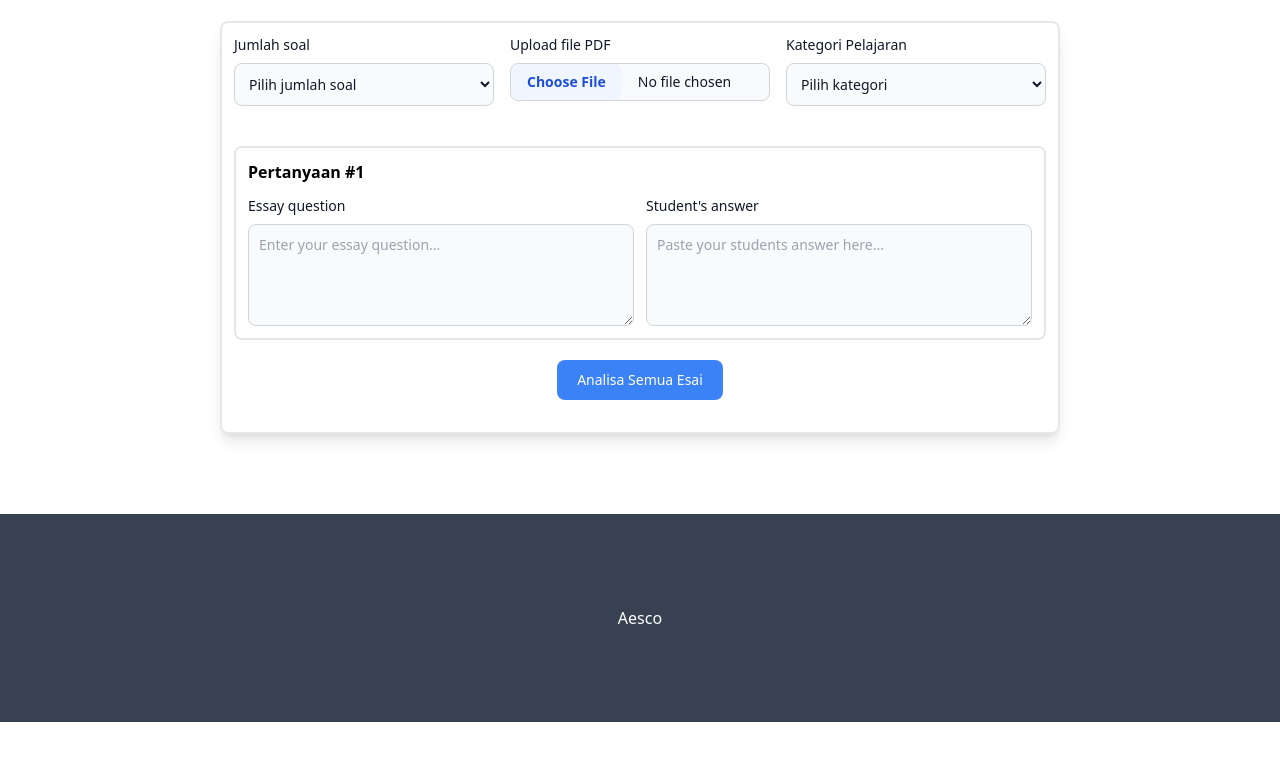
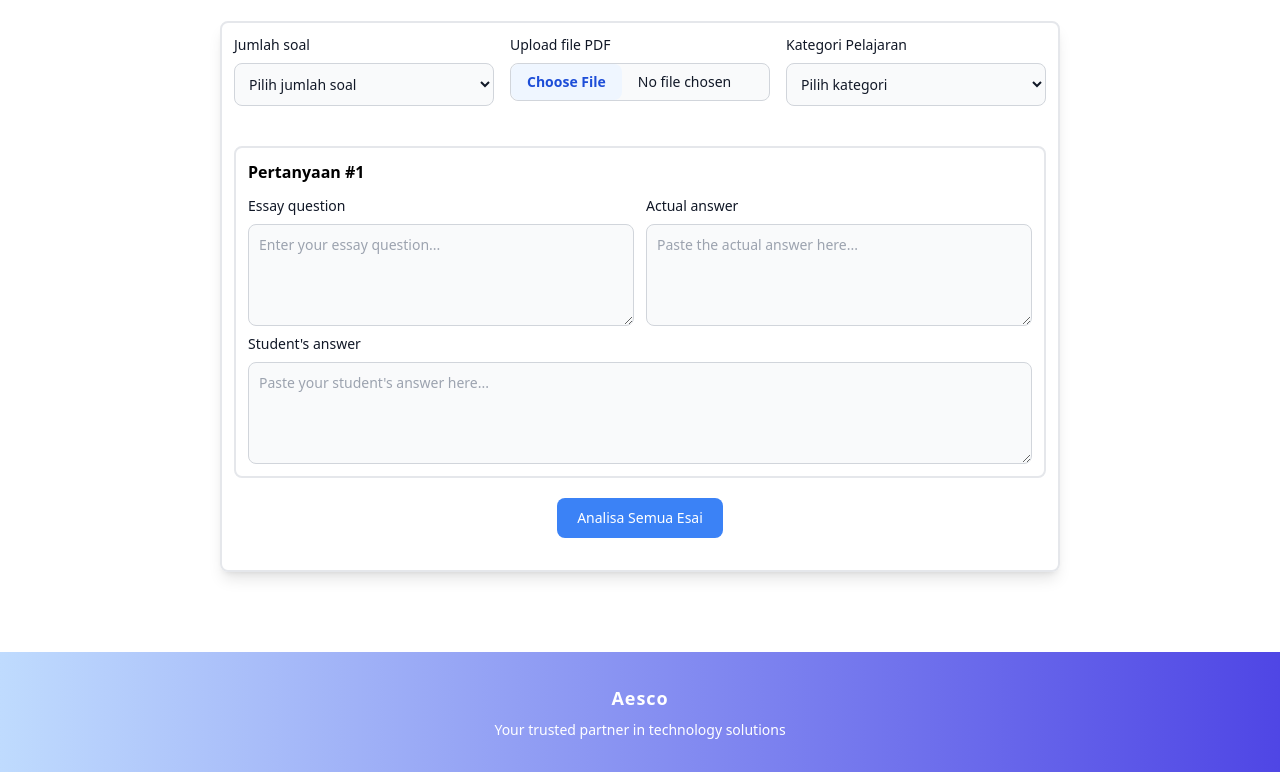
Before and after one commit to b4its/aesco, a Django app: page /essay/ in a window 1280 px wide. Shown: the part 235-1007 px from the top of the page. Before the commit the page ends 957 px from the top, so only its background shows below. Run offline with Django 5.2, Linux system fonts and the light colour scheme; the first user in the database is signed in; data comes from the database, SQL or seed files in the repository; some libraries are stand-ins or nearby versions.

Commit message:
feat: actual answering form

```diff
--- a/main/templates/index.html
+++ b/main/templates/index.html
@@ -73,9 +73,6 @@
                             </select>
                         </div>
                     </div>
-
-
-
                     <div id="form-container">
                         <div class="border-2 p-3 rounded-lg mb-5 form-item">
                             <div class="flex gap-3 items-center mb-3">
@@ -83,23 +80,26 @@
                             </div>
                             <div class="grid grid-cols-2 gap-3">
                                 <div>
-                                    <label class="block mb-2 text-sm font-medium text-gray-900">Essay
-                                        question</label>
+                                    <label class="block mb-2 text-sm font-medium text-gray-900">Essay question</label>
                                     <textarea rows="4"
                                         class="block p-2.5 w-full text-sm text-gray-900 bg-gray-50 rounded-lg border border-gray-300 focus:ring-blue-500 focus:border-blue-500"
                                         placeholder="Enter your essay question..." required></textarea>
                                 </div>
                                 <div>
-                                    <label class="block mb-2 text-sm font-medium text-gray-900">Student's answer</label>
+                                    <label class="block mb-2 text-sm font-medium text-gray-900">Actual answer</label>
                                     <textarea rows="4"
                                         class="block p-2.5 w-full text-sm text-gray-900 bg-gray-50 rounded-lg border border-gray-300 focus:ring-blue-500 focus:border-blue-500"
-                                        placeholder="Paste your students answer here..." required></textarea>
+                                        placeholder="Paste the actual answer here..." required></textarea>
                                 </div>
+                            </div>
+                            <div>
+                                <label class="block mb-2 mt-2 text-sm font-medium text-gray-900">Student's answer</label>
+                                <textarea rows="4"
+                                    class="block p-2.5 w-full text-sm text-gray-900 bg-gray-50 rounded-lg border border-gray-300 focus:ring-blue-500 focus:border-blue-500"
+                                    placeholder="Paste your student's answer here..." required></textarea>
                             </div>
                         </div>
                     </div>
-
-
                     <div class="flex flex-col items-center gap-3 pb-5">
                        {% csrf_token %}
                         <button type="submit"
@@ -150,9 +150,13 @@
         </script>
     </main>
 
-    <footer class="flex justify-center text-center items-center bg-gray-700 text-white h-52">
-        <p>Aesco</p>
-    </footer>
+<footer class="flex justify-center items-center bg-gradient-to-r from-blue-200 to-indigo-600 text-white py-8 px-4">
+    <div class="text-center">
+        <p class="text-lg font-semibold tracking-wider">Aesco</p>
+        <p class="text-sm mt-2">Your trusted partner in technology solutions</p>
+    </div>
+</footer>
+
 </body>
 
 </html>
```
Also changed, not shown: db.sqlite3.
